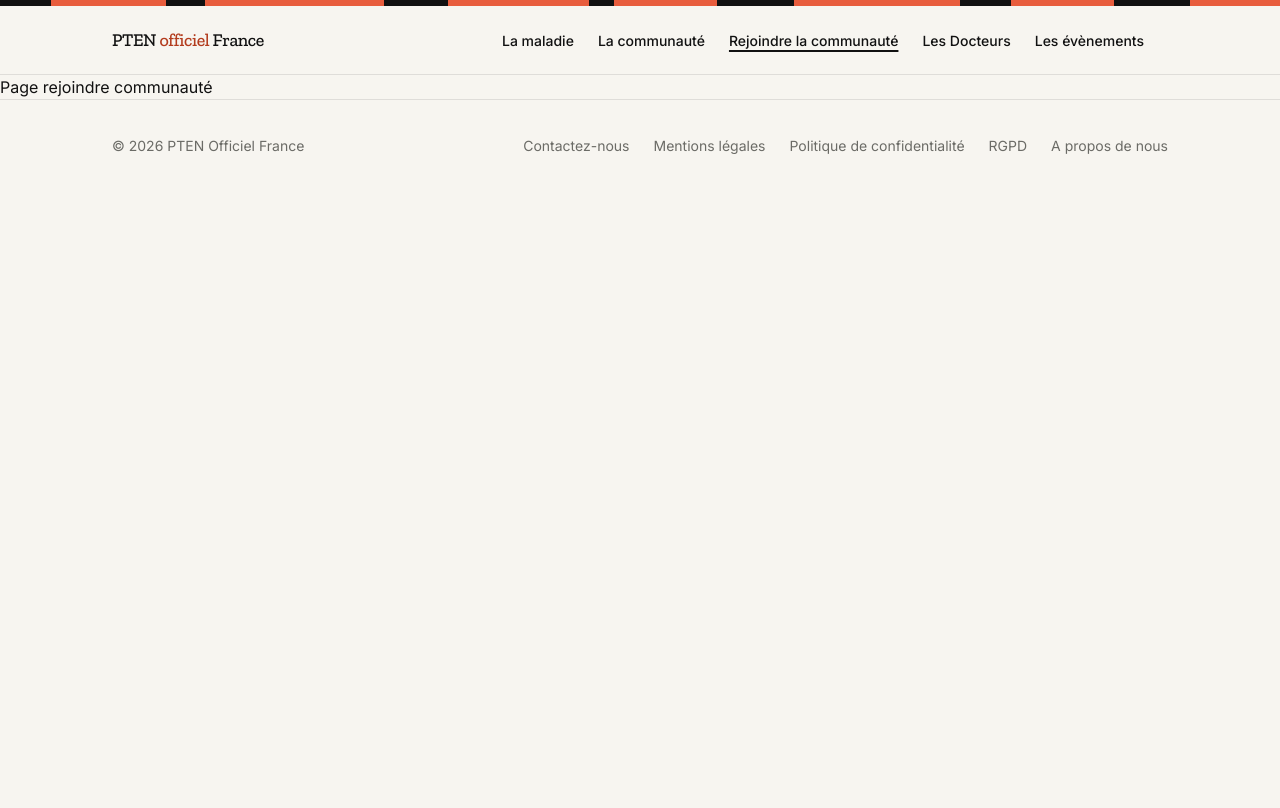
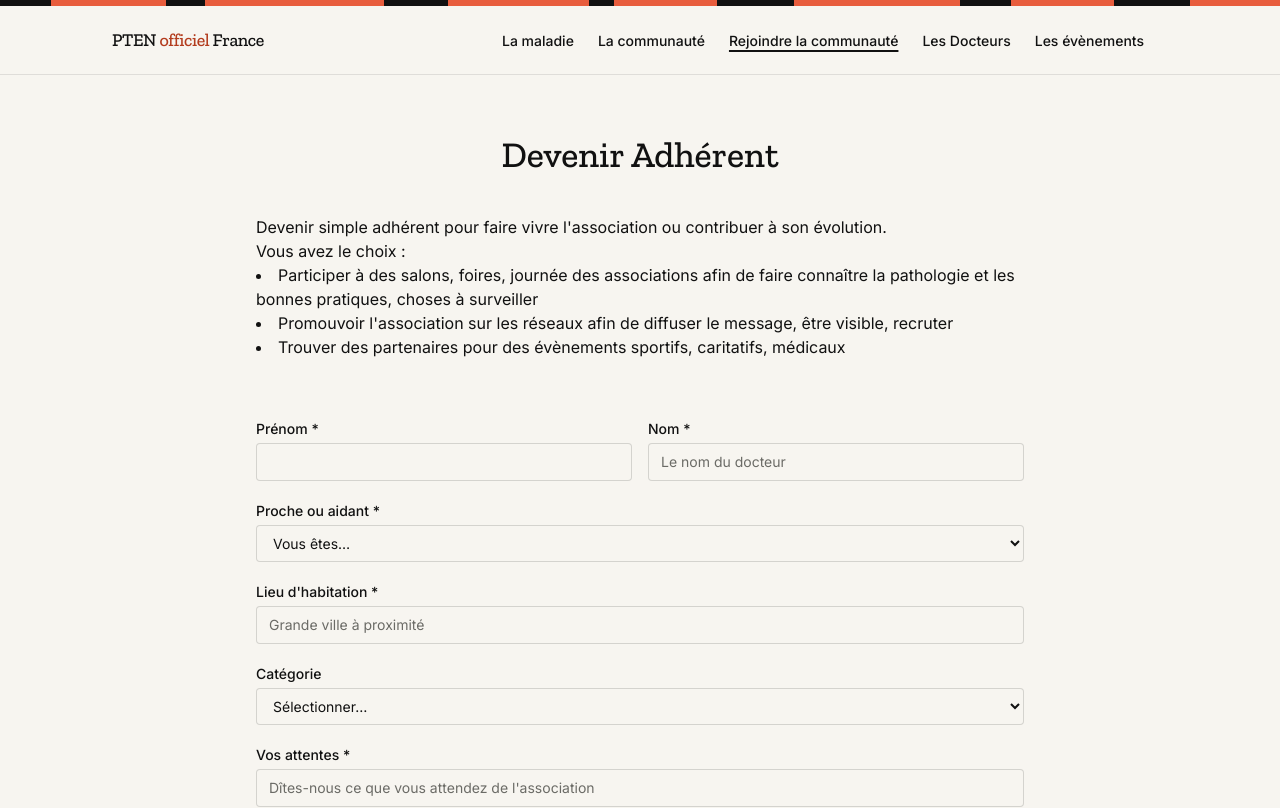
Before and after one commit to rchouhani/ptenofficielfrance, a Next.js app: page /pages/joinCommunity in a window 1280 px wide. Shown: the top 808 px of the page. Built offline with nearby package versions, Linux system fonts and the light colour scheme.

Commit message:
fix: replace placeholder text with MembershipForm component in JoinCommunityPage

```diff
--- a/app/pages/joinCommunity/page.tsx
+++ b/app/pages/joinCommunity/page.tsx
@@ -1,5 +1,7 @@
+import MembershipForm from "@/app/component/MembershipForm";
+
 export default function JoinCommunityPage() {
     return(
-        <p>Page rejoindre communauté</p>
+        <MembershipForm />
     )
 }
```
